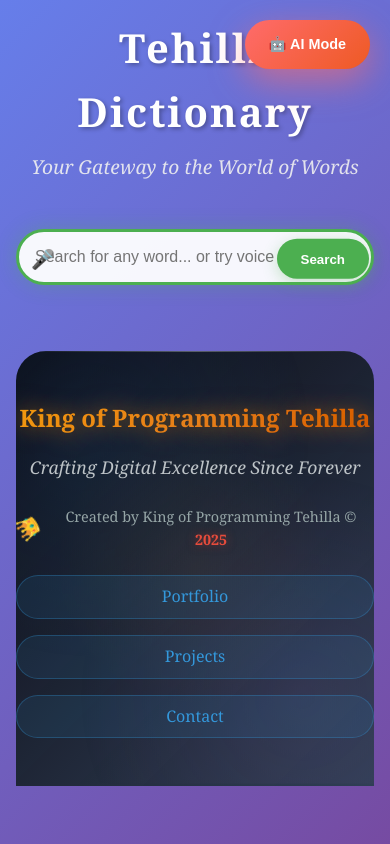
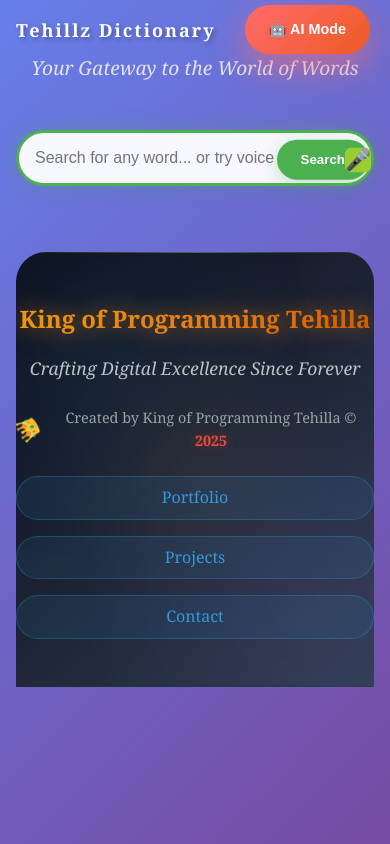
Before and after one commit to TEHILLA-22/dictionary, a plain HTML site: page index.html in a window 390 px wide. Drawn offline with Linux system fonts and the light colour scheme.

Commit message:
Add files via upload

```diff
--- a/index.html
+++ b/index.html
@@ -29,6 +29,13 @@
             text-align: center;
             margin-bottom: 3rem;
             animation: fadeInDown 1s ease-out;
+        }
+
+        @media (max-width: 750px) {
+            .header h1 {
+                font-size: 18px;
+                text-align: left;
+            }
         }
 
         .logo {
@@ -103,6 +110,7 @@
         .search-btn:active {
             transform: translateY(-50%) scale(0.95);
         }
+
 
         .loading {
             text-align: center;
@@ -377,7 +385,7 @@
 
         .ai-mode-toggle {
             position: fixed;
-            top: 20px;
+            top: 5px;
             right: 20px;
             background: linear-gradient(135deg, #ff6b6b, #ee5a24);
             border: none;
@@ -477,13 +485,22 @@
             left: 15px;
             top: 50%;
             transform: translateY(-50%);
-            background: none;
+            margin-left: 455px;
+            background: yellowgreen;
             border: none;
             font-size: 1.2rem;
+            border-radius: 6px;
             cursor: pointer;
             color: #7f8c8d;
             transition: all 0.3s ease;
             z-index: 10;
+            animation: pulse .9s infinite;
+        }
+        @media (max-width:760px) {
+        .voice-input-btn {
+            margin-left: 315px;
+
+        }
         }
 
         .voice-input-btn:hover {
```
